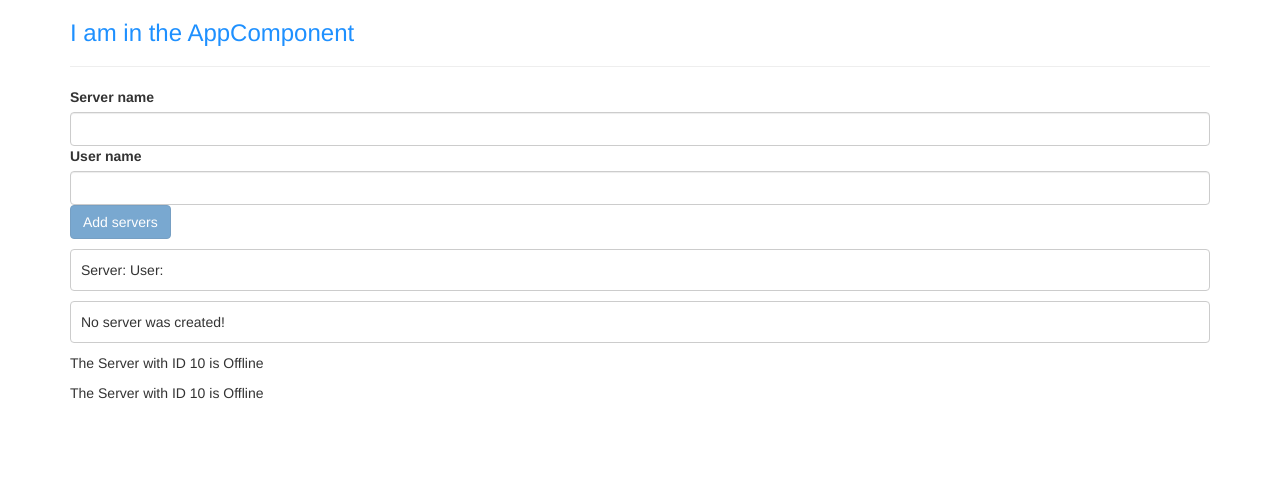
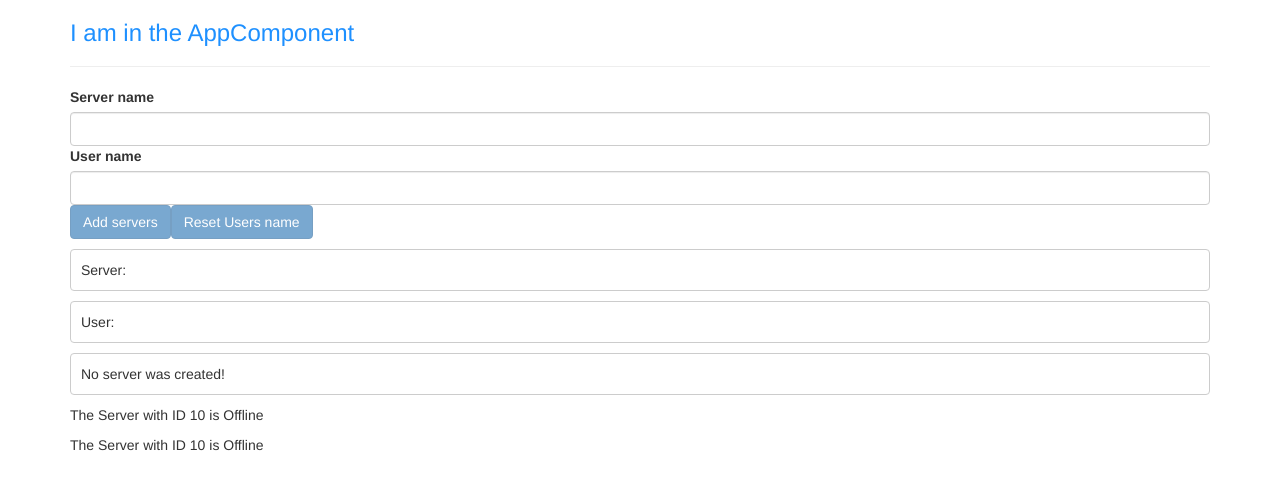
Before and after one commit to MichaelAndel/angular-tutorial, an Angular app: page / in a window 1280 px wide. Shown: the top 490 px of the page. Built offline with nearby package versions, Linux system fonts and the light colour scheme.

Commit message:
added a reset buttong

```diff
--- a/src/app/servers/servers.component.html
+++ b/src/app/servers/servers.component.html
@@ -13,8 +13,12 @@
     class="btn btn-primary"
     [disabled]="!allowNewServer || userNameEmpty"
     (click)="onCreateServer()">Add servers</button>
+<button
+  class="btn btn-primary"
+  [disabled]="userNameEmpty"
+  (click)="resetUserName($event)">Reset Users name</button>
     <!--<p [innerText]="allowNewServer"></p>-->
-<p>Server: {{ serverName }} User: {{ userName }}</p>
+<p>Server: {{ serverName }} </p><p>User: {{ userName }}</p>
 <p>{{ serverCreationStatus }}</p>
 <app-server></app-server>
 <app-server></app-server>
--- a/src/app/servers/servers.component.ts
+++ b/src/app/servers/servers.component.ts
@@ -1,3 +1,4 @@
+import { ThrowStmt } from '@angular/compiler';
 import { Component, OnInit } from '@angular/core';
 
 @Component({
@@ -29,10 +30,15 @@ export class ServersComponent implements OnInit {
 
   onUpdateUserName(event: Event) {
     this.userName = (<HTMLInputElement>event.target).value;
-    this.userNameEmpty = false;
+    this.userNameEmpty = this.userName.length <= 0 ? true : false;
   }
 
   onUpdateServerName(event: Event) {
     this.serverName = (<HTMLInputElement>event.target).value;
   }
+
+  resetUserName(event: Event) {
+    this.userName = '';
+    this.onUpdateUserName(event);
+  }
 }
```
